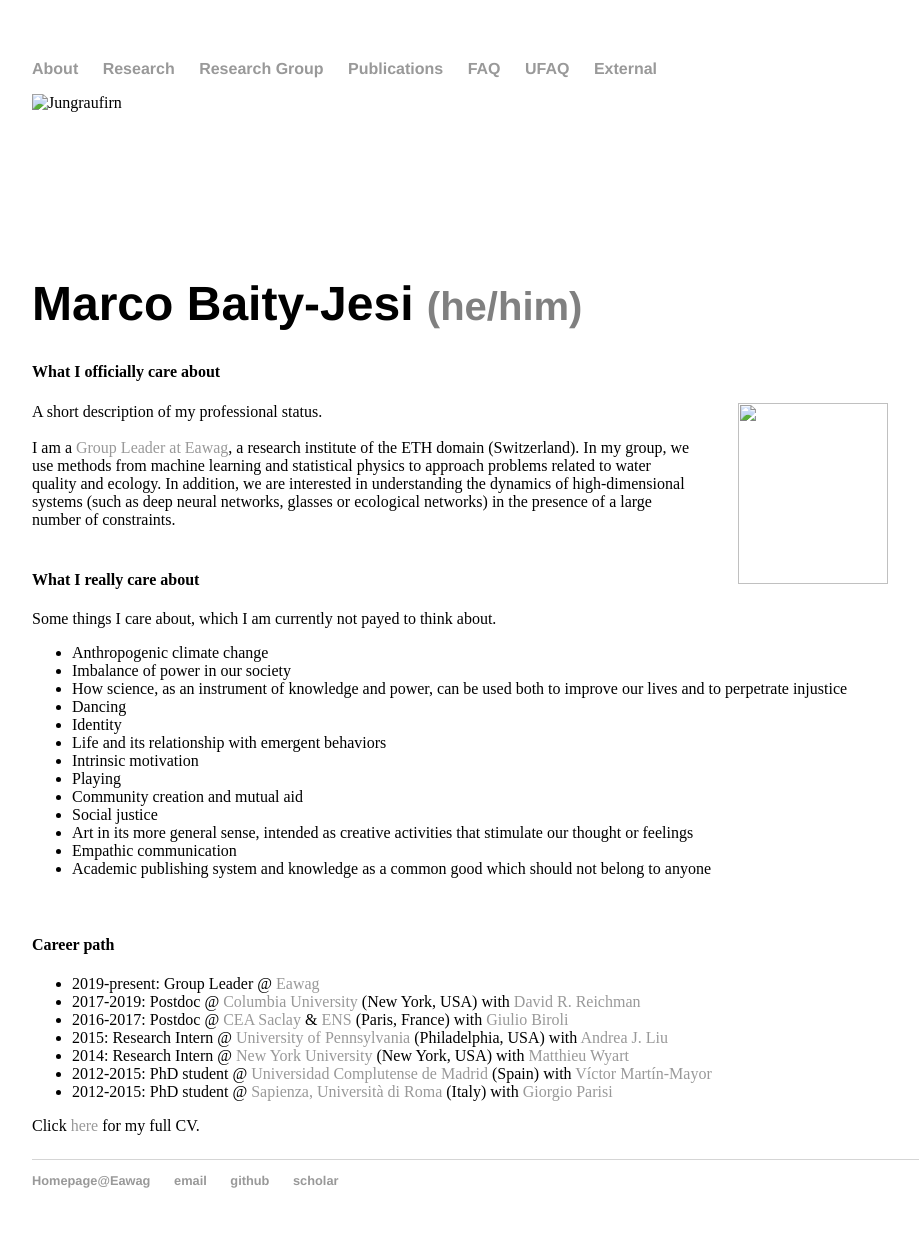
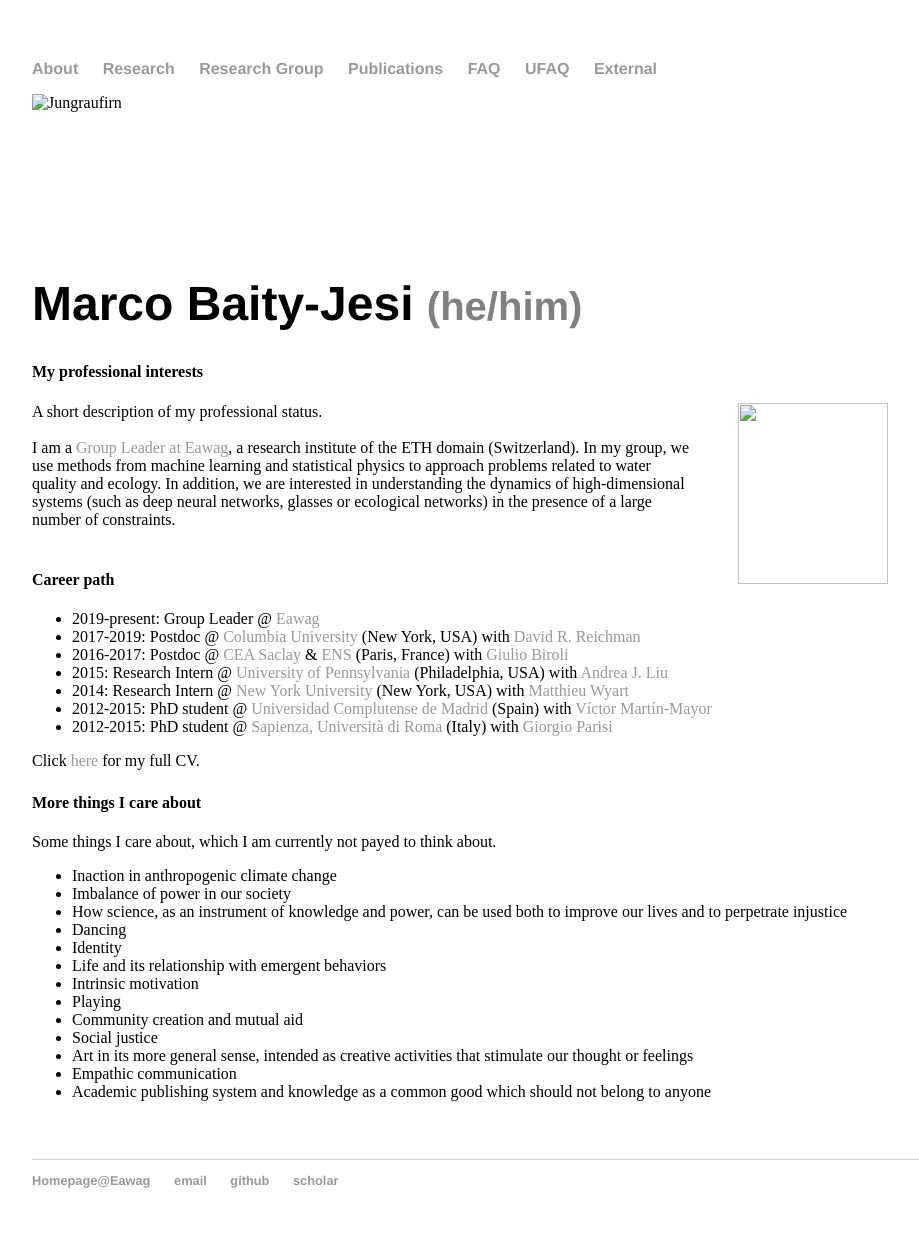
Before and after one commit to mbaityje/mbaityje.github.io, a Jekyll site: the page built from index.html, in a window 1280 px wide. Shown: the whole page, without its empty margins (160-1079 px from the left). Built offline with Jekyll 4.4.1, drawn with Linux system fonts in a browser that asks for light colours.

Commit message:
Updated home

```diff
--- a/index.html
+++ b/index.html
@@ -11,7 +11,7 @@ title: Marco BAITY JESI - Group Leader @ Eawag
 
 	<p style="text-align: justify;">
 	 	<h4>
-	 		What I officially care about
+	 		My professional interests
 	 	</h4>
 	 	A short description of my professional status.</br></br>
 
@@ -19,12 +19,26 @@ title: Marco BAITY JESI - Group Leader @ Eawag
 
 		</br>
 	</p>
+	<p>
+		<h4>Career path</h4>
+		<ul>
+			<li>2019-present: Group Leader @ <a href="http://www.eawag.ch/"> Eawag</a></li>
+			<li>2017-2019: Postdoc @ <a href="http://www.columbia.edu/">Columbia University</a> (New York, USA) with <a href="http://www.columbia.edu/cu/chemistry/groups/reichman/">David R. Reichman</a></li>
+			<li>2016-2017: Postdoc @ <a href="http://www-centre-saclay.cea.fr/en">CEA Saclay</a> & <a href="">ENS</a> (Paris, France) with <a href="http://www.lpens.ens.psl.eu/giulio-biroli/">Giulio Biroli</a></li>
+			<li>2015: Research Intern @ <a href="http://www.upenn.edu">University of Pennsylvania</a> (Philadelphia, USA) with <a href="http://www.chem.upenn.edu/profile/andrea-j-liu">Andrea J. Liu</a></li>
+			<li>2014: Research Intern @ <a href="http://www.nyu.edu">New York University</a> (New York, USA)  with <a href="http://www.epfl.ch/labs/pcsl/prof-matthieu-wyart/">Matthieu Wyart</a></li>
+			<li>2012-2015: PhD student @ <a href="http://www.ucm.es">Universidad Complutense de Madrid</a> (Spain) with <a href="http://teorica.fis.ucm.es/victor/">Víctor Martín-Mayor</a></li>
+			<li>2012-2015: PhD student @ <a href="http://www.uniroma1.it">Sapienza, Università di Roma</a> (Italy) with <a href="http://www.nobelprize.org/prizes/physics/2021/parisi/facts/">Giorgio Parisi</a></li>
+		</ul>
+		Click <a href="https://www.dropbox.com/s/dkx6cj00bl6325g/MBJcv.pdf?dl=0" target="_blank"> here </a> for my full CV.
+	</p>
+	<p style="text-align: justify;">
 	 	<h4>
-	 		What I really care about
+	 		More things I care about
 	 	</h4>
 	 	Some things I care about, which I am currently not payed to think about.
 	 	<ul>
-	 		<li>Anthropogenic climate change</li>
+	 		<li>Inaction in anthropogenic climate change</li>
 	 		<li>Imbalance of power in our society</li>
 	 		<li>How science, as an instrument of knowledge and power, can be used both to improve our lives and to perpetrate injustice</li>
 	 		<li>Dancing</li>
@@ -40,17 +54,4 @@ title: Marco BAITY JESI - Group Leader @ Eawag
 	 	</ul>
 		</br>
 	</p>
-	<p>
-		<h4>Career path</h4>
-		<ul>
-			<li>2019-present: Group Leader @ <a href="http://www.eawag.ch/"> Eawag</a></li>
-			<li>2017-2019: Postdoc @ <a href="http://www.columbia.edu/">Columbia University</a> (New York, USA) with <a href="http://www.columbia.edu/cu/chemistry/groups/reichman/">David R. Reichman</a></li>
-			<li>2016-2017: Postdoc @ <a href="http://www-centre-saclay.cea.fr/en">CEA Saclay</a> & <a href="">ENS</a> (Paris, France) with <a href="http://www.lpens.ens.psl.eu/giulio-biroli/">Giulio Biroli</a></li>
-			<li>2015: Research Intern @ <a href="http://www.upenn.edu">University of Pennsylvania</a> (Philadelphia, USA) with <a href="http://www.chem.upenn.edu/profile/andrea-j-liu">Andrea J. Liu</a></li>
-			<li>2014: Research Intern @ <a href="http://www.nyu.edu">New York University</a> (New York, USA)  with <a href="http://www.epfl.ch/labs/pcsl/prof-matthieu-wyart/">Matthieu Wyart</a></li>
-			<li>2012-2015: PhD student @ <a href="http://www.ucm.es">Universidad Complutense de Madrid</a> (Spain) with <a href="http://teorica.fis.ucm.es/victor/">Víctor Martín-Mayor</a></li>
-			<li>2012-2015: PhD student @ <a href="http://www.uniroma1.it">Sapienza, Università di Roma</a> (Italy) with <a href="http://www.nobelprize.org/prizes/physics/2021/parisi/facts/">Giorgio Parisi</a></li>
-		</ul>
-		Click <a href="https://www.dropbox.com/s/dkx6cj00bl6325g/MBJcv.pdf?dl=0" target="_blank"> here </a> for my full CV.
-	</p>
 </div><!-- /.blurb -->
```
